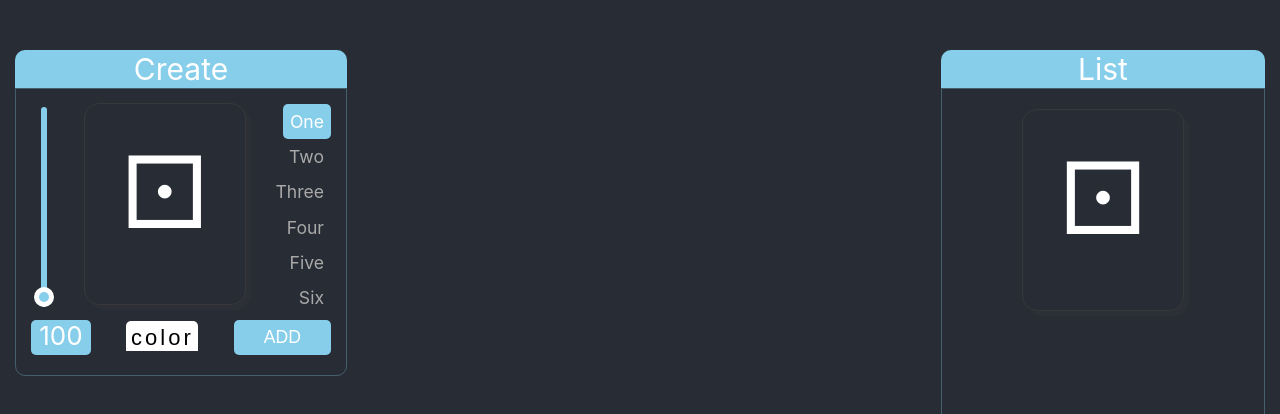
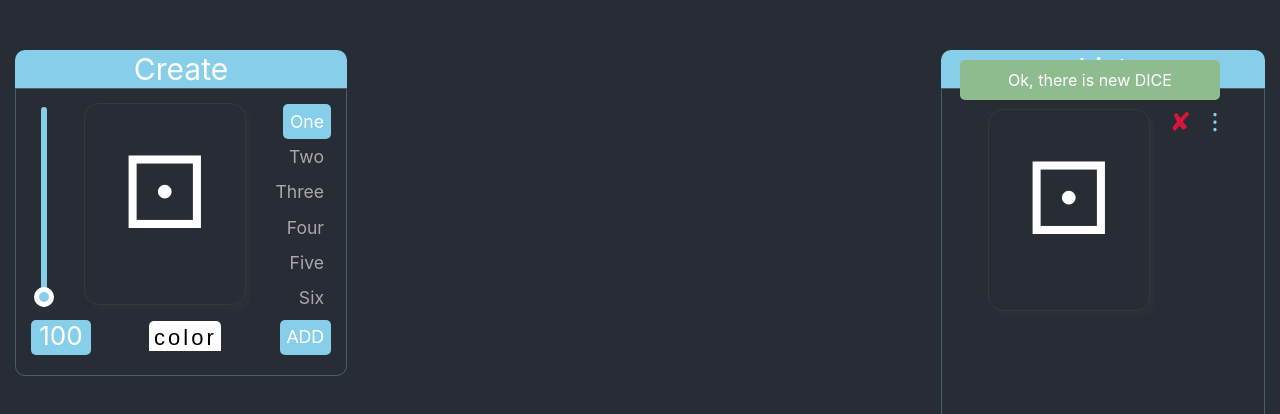
Before and after one commit to RokasSweets/react, a React (Create React App) app in the folder r1/: page / in a window 1280 px wide. Both pictures are taken after a click on the button "ADD". Shown: the top 414 px of the page. Built offline with nearby package versions, Linux system fonts and the light colour scheme.

Commit message:
dices final

```diff
--- a/r1/src/App.jsx
+++ b/r1/src/App.jsx
@@ -1,8 +1,10 @@
 import { useEffect, useState } from 'react';
 import Create from './Components/Dices/Create';
 import List from './Components/Dices/List';
-import { create, read } from './Components/Dices/localStorage';
+import { create, destroy, edit, read } from './Components/Dices/localStorage';
+import Messages from './Components/Dices/Messages';
 import './Components/Dices/style.scss';
+import {v4 as uuidv4} from 'uuid';
 
 const KEY = 'FancyDices';
 
@@ -11,12 +13,22 @@ function App() {
     const [lastUpdate, setLastUpdate] = useState(Date.now());
     const [list, setList] = useState(null);
     const [createData, setCreateData] = useState(null);
+    const [deleteModal, setDeleteModal] = useState(null);
+    const [deleteData, setDeleteData] = useState(null);
+    const [editModal, setEditModal] = useState(null);
+    const [editData, setEditData] = useState(null);
+    const [messages, setMessages] = useState(null);
+
+    useEffect(() => {
+        msg('Look at this beautiful DICES', '');
+    }, []);
 
     useEffect(() => {
 
-        setTimeout(() => setList(read(KEY)), 1000);
+        // setTimeout(() => setList(read(KEY)), 1000);
 
-        // setList(read(KEY));
+        setList(read(KEY));
+        // msg('Look at this beautiful DICES', '');
 
     }, [lastUpdate]);
 
@@ -27,19 +39,59 @@ function App() {
         }
         create(KEY, createData);
         setLastUpdate(Date.now());
+        msg('Ok, there is new DICE', 'ok');
     }, [createData]);
 
+    useEffect(() => {
+        if (null === deleteData) {
+            return;
+        }
+        destroy(KEY, deleteData.id);
+        setLastUpdate(Date.now());
+        msg('The DICE is gone now', 'error');
+    }, [deleteData]);
+
+    useEffect(() => {
+        if (null === editData) {
+            return;
+        }
+        edit(KEY, editData, editData.id);
+        setLastUpdate(Date.now());
+        msg('The DICE is different now', 'ok');
+    }, [editData]);
+
+    const msg = (text, type) => {
+        const uuid = uuidv4();
+        setMessages(m => [...m ?? [], {text, type, id: uuid}]);
+        setTimeout(() => {
+            setMessages(m => m.filter(m => uuid !== m.id));
+        }, 5000);
+    }
+
     return (
+        <>
         <div className="dices">
             <div className="content">
                 <div className="left">
                     <Create setCreateData={setCreateData}/>
                 </div>
                 <div className="right">
-                    <List list={list} />
+                    <List
+                    list={list}
+                    setDeleteModal={setDeleteModal}
+                    deleteModal={deleteModal}
+                    setDeleteData={setDeleteData}
+                    editModal={editModal}
+                    setEditModal={setEditModal}
+                    setEditData={setEditData}
+                     />
                 </div>
             </div>
         </div>
+        {
+            messages && <Messages messages={messages} />
+        }
+        </>
     );
 
 }
--- /dev/null
+++ b/r1/src/Components/Dices/Delete.jsx
@@ -0,0 +1,13 @@
+function Delete({setDeleteModal, setDeleteData, dice}) {
+
+    return (
+        <div className="delete-modal">
+            Confirm delete
+            <span onClick={() => setDeleteData(dice)}>&#10003;</span>
+            <span onClick={() => setDeleteModal(null)}>Cancel</span>
+        </div>
+    );
+
+}
+
+export default Delete;
--- /dev/null
+++ b/r1/src/Components/Dices/Edit.jsx
@@ -0,0 +1,70 @@
+import { useState } from 'react';
+import mutateColor from '../../Functions/mutateColor'
+
+const dicesCb = [
+    { v: 1, t: 'One' },
+    { v: 2, t: 'Two' },
+    { v: 3, t: 'Three' },
+    { v: 4, t: 'Four' },
+    { v: 5, t: 'Five' },
+    { v: 6, t: 'Six' }
+];
+
+function Edit({ setEditData, setEditModal, editModal}) {
+
+    const [number, setNumber] = useState(editModal.number);
+    const [size, setSize] = useState(editModal.size);
+    const [color, setColor] = useState(editModal.color);
+
+    const edit = _ => {
+        setEditData(
+            {
+                number: parseInt(number),
+                size: parseInt(size),
+                color,
+                id: editModal.id
+            });
+        setEditModal(null);
+    }
+
+    return (
+        <>
+            <div className="dice-edit-create edit">
+
+                <div className="top">
+                    <div className="rotate">
+                        <div className="input-bin range">
+                            <input type="range" min="100" max="200" value={size} onChange={e => setSize(e.target.value)} />
+                        </div>
+                    </div>
+                    <div className="dice-bin">
+                        <div className="dice-frame">
+                            <div className={'dice _' + number} style={{
+                                fontSize: size + 'px',
+                                color
+                            }}></div>
+                        </div>
+                    </div>
+                    <div className="cb-bin">
+                        {
+                            dicesCb.map(c => <span key={c.v}>
+                                <input type="checkbox" id={'e_' + c.v} checked={number === c.v} onChange={() => setNumber(c.v)} />
+                                <label className="cb" htmlFor={'e_' + c.v}>{c.t}</label>
+                            </span>)
+                        }
+                    </div>
+                </div>
+                <div className="bottom">
+                    <label>{size}</label>
+                    <div className="input-bin color">
+                        <input type="color" value={color} onChange={e => setColor(e.target.value)} style={{ color: mutateColor(color) }} />
+                    </div>
+                    <button className="blue" onClick={edit}>save</button>
+                    <button className="red" onClick={() => setEditModal(null)}>cancel</button>
+                </div>
+            </div>
+        </>
+    )
+}
+
+export default Edit;
--- a/r1/src/Components/Dices/List.jsx
+++ b/r1/src/Components/Dices/List.jsx
@@ -1,4 +1,7 @@
-function List({ list }) {
+import Delete from "./Delete";
+import Edit from "./Edit";
+
+function List({ list, setDeleteModal, deleteModal, setDeleteData, editModal, setEditModal, setEditData }) {
 
     if (null === list) {
         return (
@@ -22,6 +25,17 @@ function List({ list }) {
                             fontSize: d.size + 'px',
                             color: d.color
                         }}></div>
+                        <div className="delete-button" onClick={() => setDeleteModal(d)}></div>
+                        <div className="edit-button" onClick={() => setEditModal(d)}></div>
+                        {
+                            deleteModal && deleteModal.id === d.id ? <Delete dice={d} setDeleteModal={setDeleteModal} setDeleteData={setDeleteData} /> : null
+                        }
+                        {
+                            editModal && editModal.id === d.id ? <Edit setEditModal={setEditModal} editModal={editModal} setEditData={setEditData} /> : null
+                        }
+
+
+
                     </div>)
                 }
             </div>
--- /dev/null
+++ b/r1/src/Components/Dices/Messages.jsx
@@ -0,0 +1,13 @@
+function Messages({messages}) {
+
+    return (
+        <div className="messages">
+            {
+                messages.map(m => <div key={m.id} className={'message ' + m.type}>{m.text}</div>)
+            }
+        </div>
+    );
+
+}
+
+export default Messages;
--- a/r1/src/Components/Dices/style.scss
+++ b/r1/src/Components/Dices/style.scss
@@ -5,22 +5,18 @@
     flex-direction: column;
     align-items: center;
     justify-content: flex-start;
-
     .content {
         width: 100%;
         display: flex;
         align-items: flex-start;
         justify-content: space-between;
-
         .left {
             padding-top: 50px;
             margin: 0 15px;
         }
-
         .right {
             padding-top: 50px;
             margin: 0 15px;
-
             .list {
                 display: flex;
                 align-items: flex-start;
@@ -28,7 +24,6 @@
                 flex-direction: row;
                 flex-wrap: wrap;
                 border: 1px solid #87ceeb50;
-
                 .item {
                     width: 322px;
                     display: flex;
@@ -36,11 +31,11 @@
                     justify-content: center;
                     height: 288px;
                     margin: 20px 0;
+                    position: relative;
                 }
             }
         }
     }
-
     .title {
         border: 1px solid #87ceeb50;
         border-top-left-radius: 10px;
@@ -50,7 +45,6 @@
         text-align: center;
         color: white;
     }
-
     .dice-edit-create {
         display: flex;
         border: 1px solid #87ceeb50;
@@ -62,7 +56,12 @@
             border-top-left-radius: 0;
             border-top-right-radius: 0;
         }
-
+        &.edit {
+            position: absolute;
+            left: -24px;
+            top: -15px;
+            background-color: #282c34;
+        }
         .top {
             display: flex;
             .dice-bin {
@@ -71,23 +70,19 @@
                 align-items: center;
                 justify-content: flex-start;
                 width: 70%;
-
                 .dice-frame {
                     height: 200px;
                     display: flex;
                     align-items: center;
                     justify-content: center;
                 }
-
             }
         }
-
         .bottom {
             display: flex;
             width: 100%;
             align-items: center;
             justify-content: space-between;
-
             label {
                 text-align: center;
                 color: white;
@@ -100,7 +95,6 @@
             }
         }
     }
-
     .dice {
         color: white;
         font-size: 100px;
@@ -114,38 +108,30 @@
         justify-content: center;
         align-items: center;
         position: relative;
-
         &::after {
             display: block;
             position: relative;
             top: -12px;
         }
-
         &._1::after {
             content: '\2680';
         }
-
         &._2::after {
             content: '\2681';
         }
-
         &._3::after {
             content: '\2682';
         }
-
         &._4::after {
             content: '\2683';
         }
-
         &._5::after {
             content: '\2684';
         }
-
         &._6::after {
             content: '\2685';
         }
     }
-
     .cb-bin {
         display: flex;
         flex-direction: row;
@@ -163,7 +149,6 @@
         input {
             display: none;
         }
-
         input:checked+label.cb {
             color: white;
             background-color: skyblue;
@@ -171,14 +156,12 @@
             padding: 7px;
         }
     }
-
     .rotate {
         transform: rotate(-90deg);
         position: relative;
         height: 30px;
         width: 30px;
     }
-
     .input-bin {
         width: 100%;
         &.range {
@@ -202,10 +185,8 @@
                 }
             }
         }
-
         &.color {
             width: auto;
-
             input {
                 background-color: transparent;
                 appearance: none;
@@ -233,7 +214,7 @@
                     height: 35px;
                     letter-spacing: 3px;
                     font-size: 22px;
-                    }
+                }
             }
         }
     }
@@ -245,16 +226,90 @@
     font-size: 100px;
 }
 
+.delete-button {
+    &::after {
+        content: '\2718';
+        color: crimson;
+        font-size: 26px;
+        line-height: 1;
+        display: block;
+        cursor: pointer;
+        padding: 0 0 0 20px;
+    }
+}
+
+.edit-button {
+    &::after {
+        content: '\205D';
+        color: skyblue;
+        font-size: 26px;
+        line-height: 1;
+        display: block;
+        cursor: pointer;
+        padding: 0 0 0 20px;
+    }
+}
+
+.delete-modal {
+    position: absolute;
+    left: -65px;
+    top: -10px;
+    width: 300px;
+    height: 50px;
+    background-color: crimson;
+    z-index: 200;
+    color: white;
+    font-size: 18px;
+    display: flex;
+    justify-content: flex-start;
+    align-items: center;
+    padding: 0 7px;
+    box-sizing: border-box;
+    border-radius: 5px;
+    span {
+        display: block;
+        font-size: 30px;
+        cursor: pointer;
+        margin-left: 20px;
+        padding: 0 10px;
+        border: 1px solid white;
+    }
+}
+
+.messages {
+    position: fixed;
+    top: 50px;
+    right: 50px;
+    display: flex;
+    flex-direction: column;
+    .message {
+        display: flex;
+        justify-content: center;
+        align-items: center;
+        min-width: 200px;
+        border-radius: 5px;
+        margin: 10px;
+        color: white;
+        background-color: gray;
+        padding: 10px 30px;
+        &.ok {
+            background-color: darkseagreen;
+        }
+        &.error {
+            background-color: deeppink;
+        }
+    }
+}
+
 // ---------------------BUTTON
 $butonBlue: skyblue;
 $butonGray: gray;
 $butonRed: crimson;
 $butonCoral: coral;
-
 button {
     display: inline-block;
     user-select: none;
-    padding: 7px 30px;
+    padding: 7px;
     margin: 5px 0;
     border-radius: 5px;
     box-sizing: border-box;
@@ -269,38 +324,30 @@ button {
     background-color: $butonGray;
     color: white;
     cursor: pointer;
-
     &:hover {
         background-color: darken($butonGray, 20%);
     }
-
     &.blue {
         background-color: $butonBlue;
         color: white;
-
         &:hover {
             background-color: darken($butonBlue, 20%);
         }
     }
-
     &.red {
         background-color: $butonRed;
         color: white;
-
         &:hover {
             background-color: darken($butonRed, 20%);
         }
     }
-
     &.coral {
         background-color: $butonCoral;
         color: white;
-
         &:hover {
             background-color: darken($butonCoral, 20%);
         }
     }
-
     &.small {
         padding: 2px 3px;
         margin: 2px 3px;
```
Also changed, not shown: r1/src/Components/Dices/localStorage.js (+12 -0 lines).
